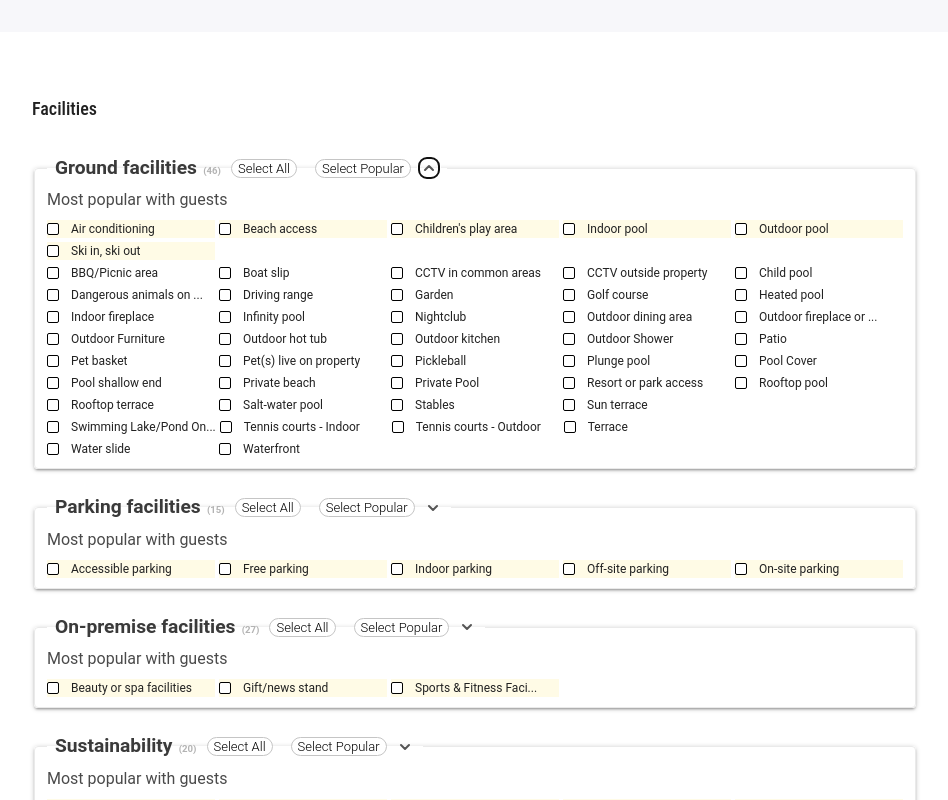
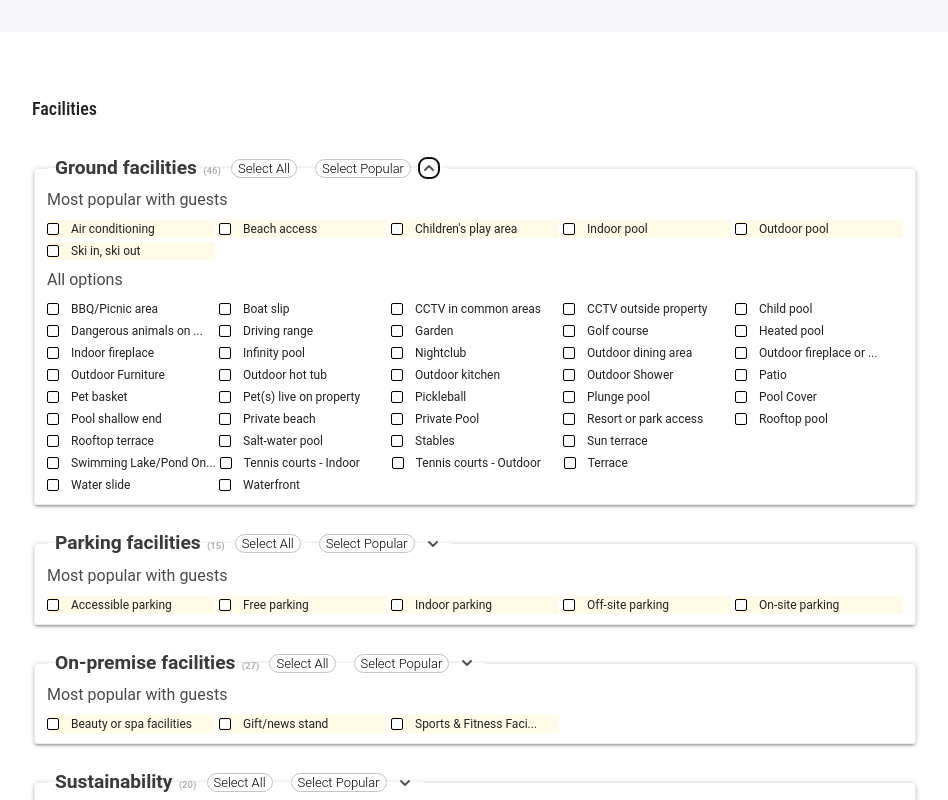
Before and after one commit to ranfomshi/facilities-view, a React (Vite) app: page / in a window 1280 px wide. Both pictures are taken after a click on the button 461 px from the left and 168 px from the top of the page. Shown: the top 800 px of the page, without its empty margins (32-980 px from the left). Built offline with nearby package versions, Linux system fonts and the light colour scheme.

Commit message:
style: Refactor button layout and improve visual structure in Group component

```diff
--- a/src/App.jsx
+++ b/src/App.jsx
@@ -52,7 +52,7 @@ function Group({ title, items, checked, setChecked }) {
           >
             Select All
           </button>
-{popular.length > 0 &&  <button
+          {popular.length > 0 && <button
             type="button"
             className={`select-all-popular-btn${allPopularChecked ? ' active' : ''}`}
             onClick={handleSelectAllPopular}
@@ -74,6 +74,7 @@ function Group({ title, items, checked, setChecked }) {
         </div>
       </legend>
       {showAll ? (
+        <>
           <div className="options-flex">
             {items.map((i, idx) => (
               <div className={i.popular ? "most-used option-item" : "option-item"} key={i.id}>
@@ -102,6 +103,7 @@ function Group({ title, items, checked, setChecked }) {
               </div>
             ))}
           </div>
+        </>
       ) : (
         <>
           {popular.length > 0 && (
@@ -145,6 +147,7 @@ function Group({ title, items, checked, setChecked }) {
           )}
           {other.length > 0 && (
             <>
+
               {/* If no popular options, show first 12 by default, rest on show more */}
               {popular.length === 0 ? (
                 <>
@@ -180,6 +183,9 @@ function Group({ title, items, checked, setChecked }) {
                     })}
                   </div>
                   {other.length > 12 && showMore && (
+                    <>
+                      <div style={{ background: '#f84141ff', zIndex: 999, padding: 10 }} className="group-title">All options</div>
+
                       <div className="options-flex">
                         {other.slice(12).map((i, oidx) => {
                           const idx = items.findIndex(it => it.id === i.id);
@@ -211,11 +217,13 @@ function Group({ title, items, checked, setChecked }) {
                           );
                         })}
                       </div>
-                  )}
+                    </>)}
                 </>
               ) : (
                 <>
                   {showMore && (
+                    <>
+                        <div style={{marginTop:8}} className="group-title">All options</div>
                     <div className="options-flex">
                       {other.map((i, oidx) => {
                         const idx = items.findIndex(it => it.id === i.id);
@@ -247,6 +255,7 @@ function Group({ title, items, checked, setChecked }) {
                         );
                       })}
                     </div>
+                    </>
                   )}
                 </>
               )}
```
Lines whose indentation alone changed are shown as unchanged.
